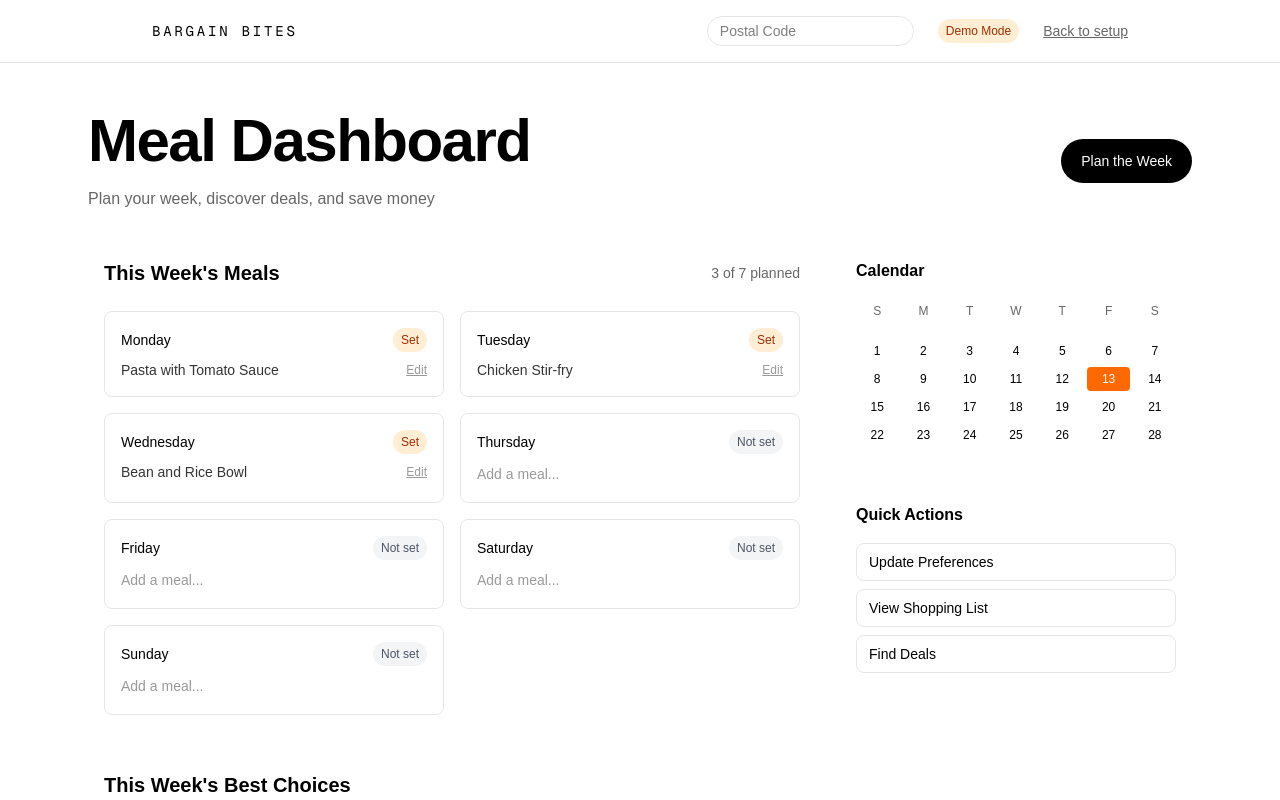
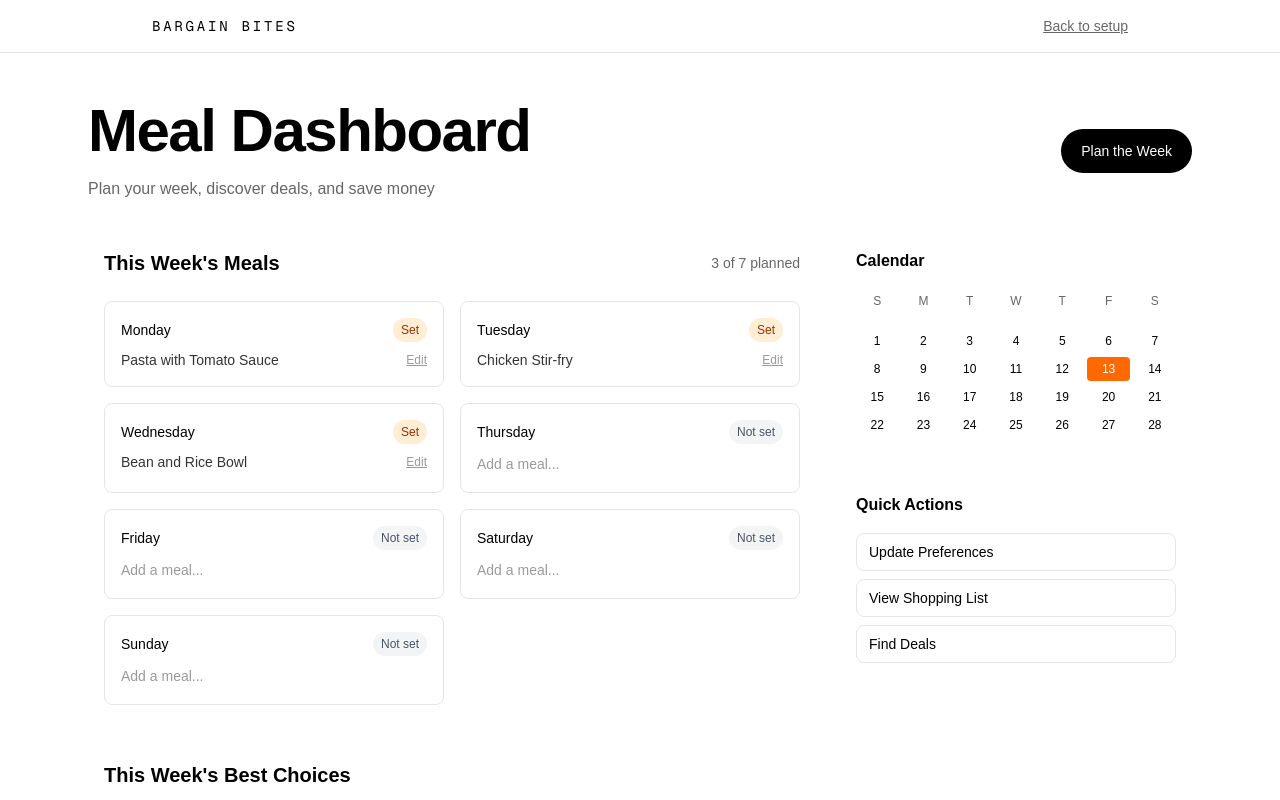
Before and after one commit to amanduhhhh/bargainbites, a Next.js app: page /meals in a window 1280 px wide. Shown: the top 800 px of the page. Built offline with nearby package versions, Linux system fonts and the light colour scheme.

Commit message:
meals transition

```diff
--- a/src/app/meals/page.tsx
+++ b/src/app/meals/page.tsx
@@ -2,7 +2,7 @@
 
 import { useEffect, useState } from 'react';
 import Link from 'next/link';
-import { OnboardingData } from '../plan/page';
+import { OnboardingData } from '../setup/page';
 
 interface WeeklyMeal {
   id: string;
@@ -151,19 +151,8 @@ export default function MealsPage() {
             Bargain Bites
           </Link>
           <div className="flex items-center gap-6">
-            <div className="flex items-center gap-2">
-              <input
-                type="text"
-                placeholder="Postal Code"
-                value={postalCode}
-                onChange={(e) => setPostalCode(e.target.value)}
-                className="px-3 py-1 text-sm border border-black/10 rounded-full focus:outline-none focus:ring-2 focus:ring-black/20"
-                maxLength={7}
-              />
-            </div>
-            <span className="inline-flex items-center px-2 py-1 rounded-full text-xs font-medium bg-orange-100 text-orange-800">
-              Demo Mode
-            </span>
+
+
             <Link
               href="/plan"
               className="text-sm text-black/60 hover:text-black/80 underline"
--- a/src/app/plan/page.tsx
+++ b/src/app/setup/page.tsx
@@ -45,6 +45,30 @@ export default function PlanPage() {
     setOnboardingData(prev => ({ ...prev, ...updates }));
   };
 
+  const smoothScrollToTop = () => {
+    const startPosition = window.pageYOffset;
+    const startTime = performance.now();
+    const duration = 800; // 800ms for a smoother, longer animation
+
+    const easeInOutCubic = (t: number) => {
+      return t < 0.5 ? 4 * t * t * t : (t - 1) * (2 * t - 2) * (2 * t - 2) + 1;
+    };
+
+    const animateScroll = (currentTime: number) => {
+      const timeElapsed = currentTime - startTime;
+      const progress = Math.min(timeElapsed / duration, 1);
+      const easedProgress = easeInOutCubic(progress);
+
+      window.scrollTo(0, startPosition * (1 - easedProgress));
+
+      if (progress < 1) {
+        requestAnimationFrame(animateScroll);
+      }
+    };
+
+    requestAnimationFrame(animateScroll);
+  };
+
   const nextStep = () => {
     if (currentStep < STEPS.length - 1 && !isTransitioning) {
       setAnimationDirection('next');
@@ -56,6 +80,8 @@ export default function PlanPage() {
         // Start enter animation after step change
         setTimeout(() => {
           setIsTransitioning(false);
+          // Scroll to top smoothly after the new step is rendered
+          smoothScrollToTop();
         }, 50);
       }, 300); // Match the exit animation duration
     }
@@ -123,7 +149,7 @@ export default function PlanPage() {
             </Link>
             <button
               onClick={startDemoMode}
-              className="inline-flex items-center justify-center h-11 px-6 rounded-full border border-black/10 hover:bg-[#f2f2f2] dark:hover:bg-[#1a1a1a] text-sm font-medium w-full animate-blink"
+              className="inline-flex items-center justify-center h-11 px-6 rounded-full border border-black/10 hover:bg-[#f2f2f2] hover:text-white dark:hover:bg-[#1a1a1a] text-sm font-medium w-full animate-blink"
             >
               Skip for now (demo mode)
             </button>
@@ -235,7 +261,7 @@ export default function PlanPage() {
           <button
             onClick={prevStep}
             disabled={currentStep === 0 || isTransitioning}
-            className="inline-flex items-center justify-center h-11 px-6 rounded-full border border-black/10 hover:bg-[#f2f2f2] dark:hover:bg-[#1a1a1a] text-sm font-medium disabled:opacity-50 disabled:cursor-not-allowed transition-opacity"
+            className="inline-flex items-center justify-center h-11 px-6 rounded-full border border-black/10 hover:text-white hover:bg-[#f2f2f2] dark:hover:bg-[#1a1a1a] text-sm font-medium disabled:opacity-50 disabled:cursor-not-allowed transition-opacity"
           >
             Previous
           </button>
```
Also changed, not shown: src/app/setup/components/BudgetStep.tsx (renamed from src/app/plan/components/BudgetStep.tsx), src/app/setup/components/CookingExperienceStep.tsx (renamed from src/app/plan/components/CookingExperienceStep.tsx), src/app/setup/components/EquipmentStep.tsx (renamed from src/app/plan/components/EquipmentStep.tsx), src/app/setup/components/HouseholdSizeStep.tsx (renamed from src/app/plan/components/HouseholdSizeStep.tsx), src/app/setup/components/PantryStaplesStep.tsx (renamed from src/app/plan/components/PantryStaplesStep.tsx), 1 other file (tests, documents, lock files or other folders).
